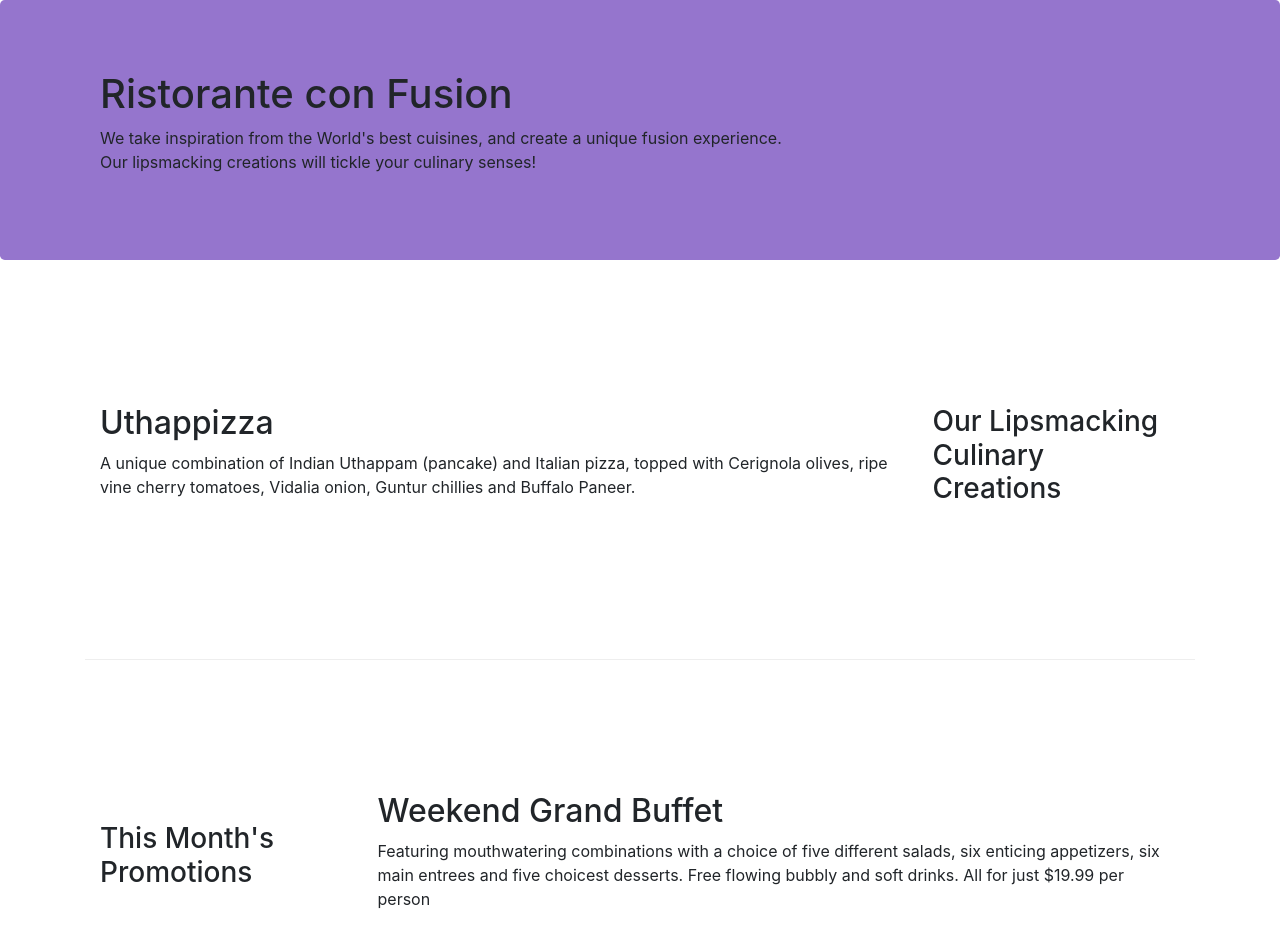
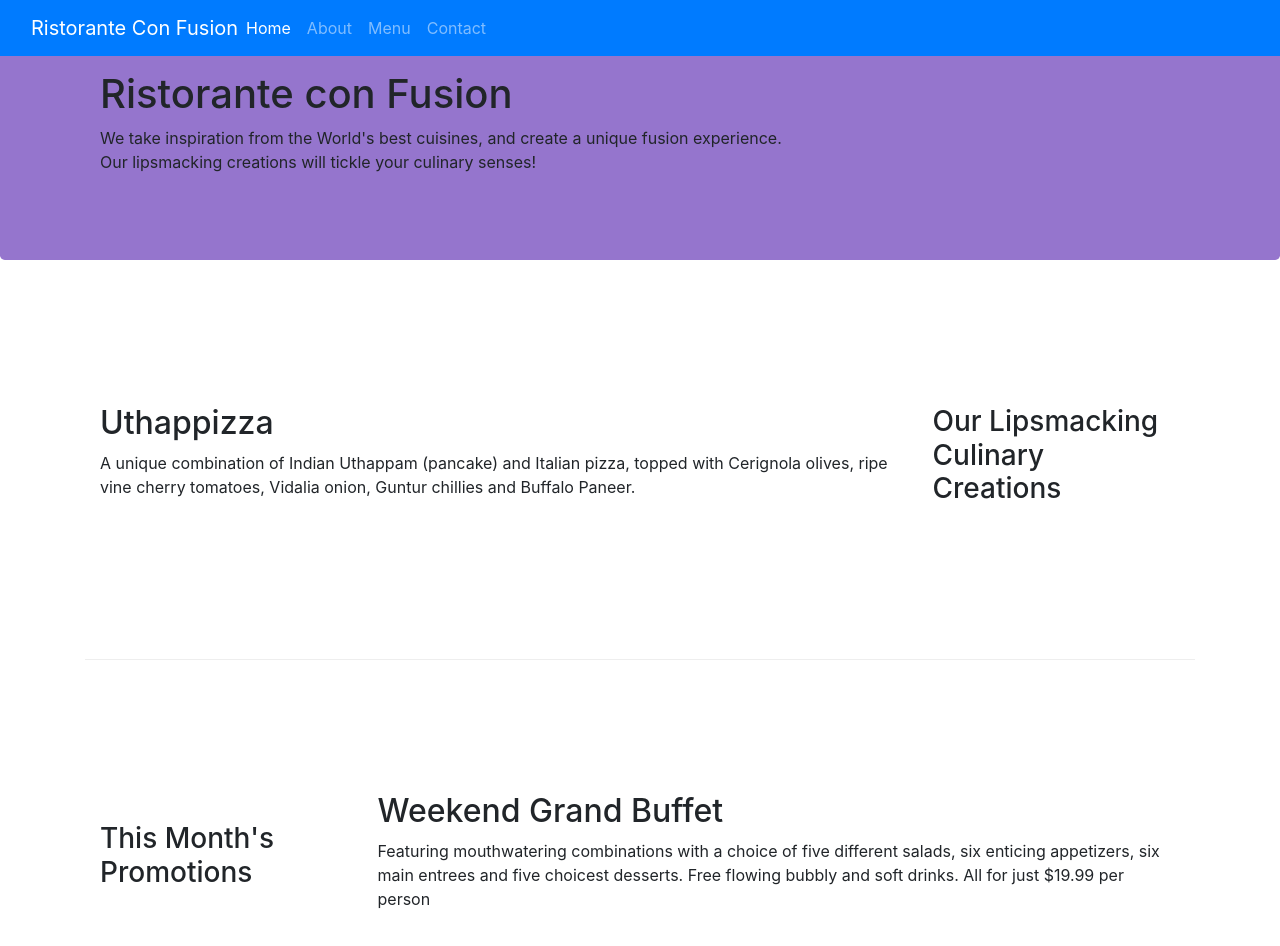
Before and after one commit to Pankaj-j-ux/ResponsiveWebDevLearning, a website: page index.html in a window 1280 px wide. Shown: the top 946 px of the page. Drawn offline with nearby package versions, Linux system fonts and the light colour scheme.

Commit message:
22 july 2020

```diff
--- a/index.html
+++ b/index.html
@@ -1,6 +1,5 @@
 <!DOCTYPE html>
 <html lang="en">
-
 <head>
 	<!-- Required meta tags always come first -->
     <meta charset="utf-8">
@@ -15,6 +14,22 @@
 </head>
 
 <body>
+    <nav class="navbar navbar-dark navbar-expand-sm bg-primary fixed-top">
+        <div class="container-fluid">
+            <button class="navbar-toggler" type="button" data-toggle="collapse" data-target="#Navbar">
+                <span class="navbar-toggler-icon"></span>
+            </button>
+            <a href="index.html" class="navbar-brand mr-auto">Ristorante Con Fusion</a>
+            <div class="collapse navbar-collapse" id="Navbar">
+                 <ul class="navbar-nav mr-auto">
+                <li class="nav-item active"><a href="#" class="nav-link">Home</a></li>
+                <li class="nav-item"><a target="_blank" href="aboutus.html" class="nav-link">About</a></li>
+                <li class="nav-item"><a href="#" class="nav-link">Menu</a></li>
+                <li class="nav-item"><a href="#" class="nav-link">Contact</a></li>
+            </ul>
+            </div>
+        </div>
+    </nav>
 
     <header class="jumbotron">
         <div class="container">
```
Also changed, not shown: aboutus.html (line endings or trailing spaces).
